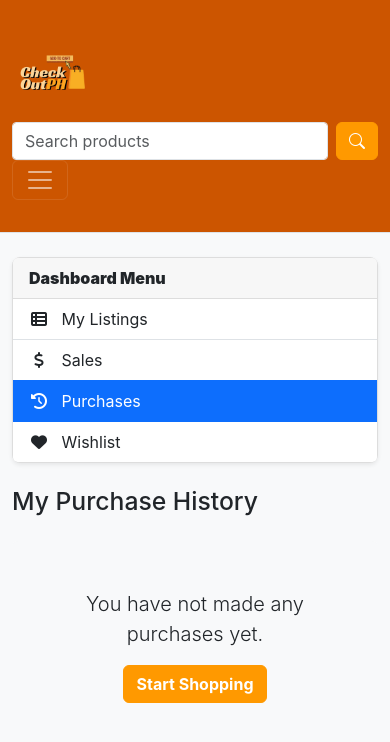
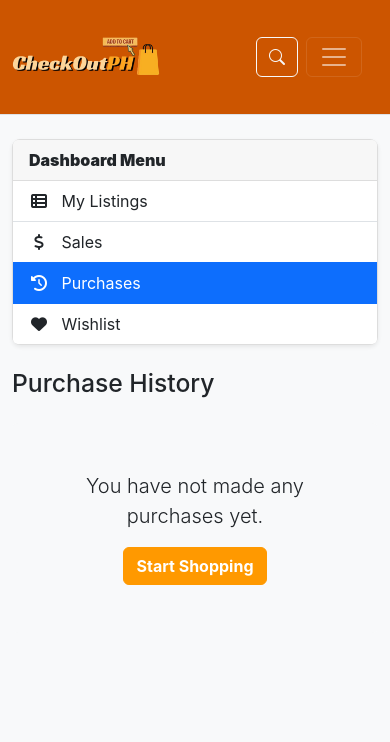
Before and after one commit to sevvy1111/checkout, a Django app: page /accounts/purchases/ in a window 390 px wide. Shown: the top 742 px of the page. Run offline with Django 4.2, Linux system fonts and the light colour scheme; the visitor is signed in with stand-in values (Sample User, id 1); data that the repository does not hold is empty.

Commit message:
UI Improved for mobile

```diff
--- a/templates/accounts/order_history.html
+++ b/templates/accounts/order_history.html
@@ -10,7 +10,7 @@
     </div>
 
     <div class="col-lg-9">
-        <h2 class="mb-4">My Purchase History</h2>
+        <h2 class="mb-4">Purchase History</h2>
 
         {% for order in orders %}
         <div class="card shadow-sm mb-4">
--- a/templates/accounts/seller_orders.html
+++ b/templates/accounts/seller_orders.html
@@ -52,7 +52,7 @@
                 <form method="post" action="{% url 'accounts:update_order_status' order_id=order.id %}" class="d-inline-flex align-items-center">
                     {% csrf_token %}
                     {{ forms|get_item:order.id }}
-                    <button type="submit" class="btn btn-sm btn-primary ms-2">Update Status</button>
+                    <button type="submit" class="btn btn-sm btn-primary ms-2">Update</button>
                 </form>
             </div>
         </div>
--- a/templates/base.html
+++ b/templates/base.html
@@ -10,7 +10,7 @@
   <link rel="shortcut icon" href="{% static 'images/favicon.png' %}" type="image/png">
 
   <link rel="preconnect" href="https://fonts.googleapis.com">
-  <link rel="preconnect" href="https://fonts.gstatic" crossorigin>
+  <link rel="preconnect" href="https://fonts.gstatic.com" crossorigin>
   <link href="https://fonts.googleapis.com/css2?family=Inter:wght@400;500;600;700&display=swap" rel="stylesheet">
   <link rel="stylesheet" href="https://cdn.jsdelivr.net/npm/bootstrap-icons@1.11.3/font/bootstrap-icons.css">
   <link href="https://cdn.jsdelivr.net/npm/bootstrap@5.3.3/dist/css/bootstrap.min.css" rel="stylesheet">
@@ -25,24 +25,35 @@
 <nav class="navbar navbar-expand-lg navbar-dark border-bottom" style="z-index: 1030;">
   <div class="container-fluid">
     <a class="navbar-brand" href="{% url 'listings:listing_list' %}">
-      <img src="{% static 'images/logo.png' %}" alt="CheckoutPH Logo" style="height: 80px;">
+      <img src="{% static 'images/logo.png' %}" alt="CheckoutPH Logo" style="height: 40px;">
     </a>
 
     {% if request.resolver_match.url_name not in 'login' and request.resolver_match.url_name not in 'register' %}
-    <div class="flex-grow-1 mx-lg-3 search-suggestions-container">
-      <form id="navbar-search-form" class="d-flex" action="{% url 'listings:listing_list' %}" method="get">
-        <input class="form-control me-2" id="navbar-search-input" type="search" name="q" placeholder="Search products" aria-label="Search" value="{{ request.GET.q }}" autocomplete="off">
-        <button class="btn btn-primary" type="submit"><i class="bi bi-search"></i></button>
+    <div class="d-flex order-lg-2 ms-auto me-3 me-lg-0">
+        <button id="search-toggle" class="btn btn-outline-light d-lg-none me-2" type="button" aria-label="Toggle search">
+            <i class="bi bi-search"></i>
+        </button>
+        <button class="navbar-toggler" type="button" data-bs-toggle="collapse" data-bs-target="#navbarNav" aria-controls="navbarNav" aria-expanded="false" aria-label="Toggle navigation">
+            <span class="navbar-toggler-icon"></span>
+        </button>
+    </div>
+    <div class="flex-grow-1 mx-lg-3 search-suggestions-container collapse navbar-collapse order-lg-1" id="searchCollapse">
+      <form id="navbar-search-form" class="d-flex w-100" action="{% url 'listings:listing_list' %}" method="get">
+        <div class="input-group">
+            <input class="form-control me-2" id="navbar-search-input" type="search" name="q" placeholder="Search products" aria-label="Search" value="{{ request.GET.q }}" autocomplete="off">
+            <button class="btn btn-primary d-lg-inline-block d-none" type="submit"><i class="bi bi-search"></i></button>
+            <button class="btn btn-primary d-lg-none" type="button" id="search-close-btn"><i class="bi bi-x-lg"></i></button>
+        </div>
       </form>
       <div id="search-suggestions" class="list-group search-suggestions-list d-none"></div>
     </div>
+    {% else %}
+        <button class="navbar-toggler" type="button" data-bs-toggle="collapse" data-bs-target="#navbarNav" aria-controls="navbarNav" aria-expanded="false" aria-label="Toggle navigation">
+            <span class="navbar-toggler-icon"></span>
+        </button>
     {% endif %}
 
-    <button class="navbar-toggler" type="button" data-bs-toggle="collapse" data-bs-target="#navbarNav" aria-controls="navbarNav" aria-expanded="false" aria-label="Toggle navigation">
-      <span class="navbar-toggler-icon"></span>
-    </button>
-
-    <div class="collapse navbar-collapse" id="navbarNav">
+    <div class="collapse navbar-collapse order-lg-3" id="navbarNav">
       <ul class="navbar-nav ms-auto align-items-center">
         {% if user.is_authenticated %}
           <li class="nav-item">
@@ -184,8 +195,24 @@
     // --- SEARCH SUGGESTIONS LOGIC ---
     const searchInput = document.getElementById('navbar-search-input');
     const suggestionsBox = document.getElementById('search-suggestions');
+    const searchCollapse = new bootstrap.Collapse(document.getElementById('searchCollapse'), { toggle: false });
+    const searchToggleButton = document.getElementById('search-toggle');
+    const searchCloseButton = document.getElementById('search-close-btn');
+
     let debounceTimer;
 
+    // Search bar visibility toggle logic
+    if (searchToggleButton && searchCollapse) {
+      searchToggleButton.addEventListener('click', () => {
+        searchCollapse.show();
+        setTimeout(() => searchInput.focus(), 300); // Focus after collapse animation
+      });
+      searchCloseButton.addEventListener('click', () => {
+        searchCollapse.hide();
+      });
+    }
+
+    // Search suggestions logic
     if (searchInput) {
         searchInput.addEventListener('keyup', function() {
             const query = this.value;
@@ -234,8 +261,11 @@
         });
 
         document.addEventListener('click', function(e) {
-            if (!searchInput.contains(e.target)) {
+            if (!searchInput.contains(e.target) && !searchToggleButton.contains(e.target)) {
                 suggestionsBox.innerHTML = '';
+                if (window.innerWidth < 992) { // Hide search bar on small screens if user clicks away
+                    searchCollapse.hide();
+                }
                 suggestionsBox.classList.add('d-none');
             }
         });
```
Also changed, not shown: static/images/logo.png.
